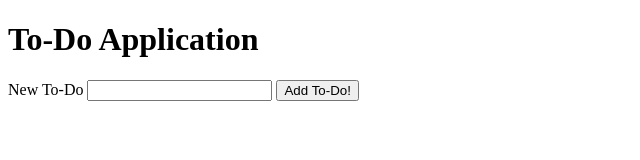
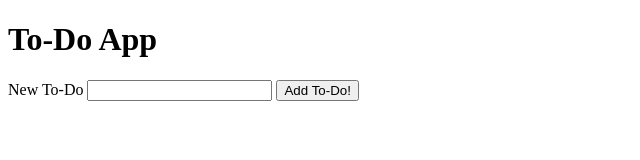
Before and after one commit to tr1vector/to-do-app, a plain HTML site: page index.html in a window 1280 px wide. Shown: the whole page, without its empty margins (0-640 px from the left). Drawn offline with Linux system fonts and the light colour scheme.

Commit message:
updated app.js and index.html with code missing in exercise

```diff
--- a/app.js
+++ b/app.js
@@ -21,6 +21,9 @@ function onReady(){
 		//set the title
 		newLi.textContent = title;
 
+		//attach it to the ul
+		todoList.appendChild(newLi);
+
 		//attach the checkbox to the li
 		newLi.appendChild(checkbox);
 
@@ -30,5 +33,5 @@ function onReady(){
 }
 
 window.onload = function () {
-	onReady();
+	onReady() ;
 };
--- a/index.html
+++ b/index.html
@@ -1,11 +1,14 @@
 <!DOCTYPE html>
 <html>
 <head>
+	<meta name="viewport" content="width=device-width, initial-scale=1">
+	<title>To-Do App</title>
+</head>
 	<meta name="viewport" content="width-device-width, initial-scale=1">
 	<title>To-Do App</title>
 </head>
 <body>
-	<h1>To-Do Application</h1>
+	<h1>To-Do App</h1>
 
 	<form id="addTodoForm">
 		<label for="newTodoText">New To-Do</label>
```
